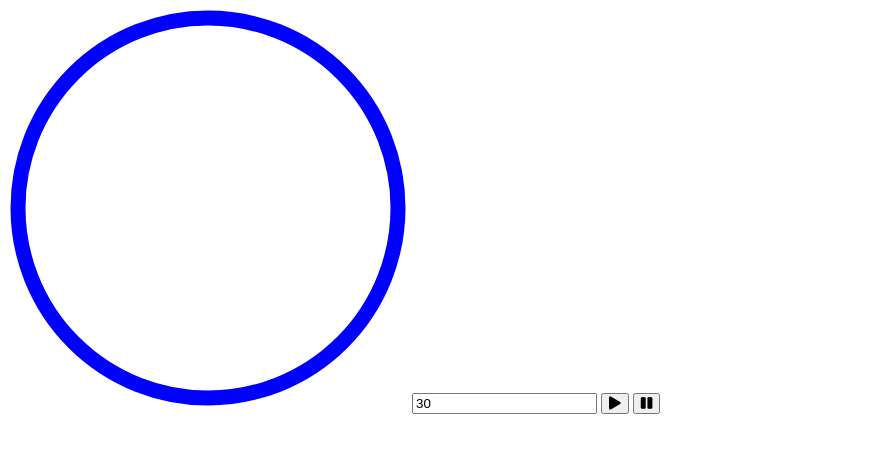
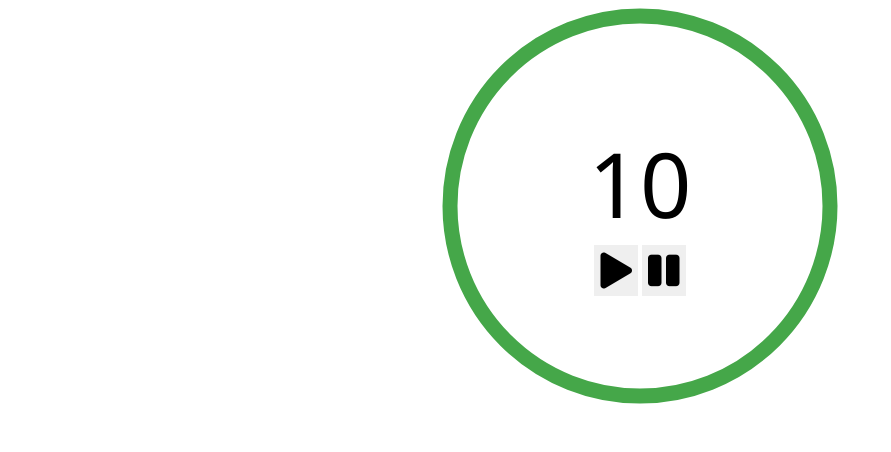
Before and after one commit to benjaminsinaiko/new-modern-js-projects, a plain HTML site: page timer/index.html in a window 1280 px wide. Shown: the whole page, without its empty margins (0-891 px from the left). Drawn offline with Linux system fonts and the light colour scheme.

Commit message:
Add styling to timer and animation

```diff
--- a/timer/index.html
+++ b/timer/index.html
@@ -4,6 +4,7 @@
     <meta charset="UTF-8" />
     <meta name="viewport" content="width=device-width, initial-scale=1.0" />
     <meta http-equiv="X-UA-Compatible" content="ie=edge" />
+    <link rel="stylesheet" href="style.css" />
     <link
       rel="stylesheet"
       href="https://cdnjs.cloudflare.com/ajax/libs/font-awesome/5.11.2/css/all.min.css"
@@ -12,20 +13,29 @@
   </head>
 
   <body>
-    <svg height="400" width="400">
-      <circle
-        r="190"
-        cx="200"
-        cy="200"
-        transform="rotate(-90 200 200)"
-        fill="transparent"
-        stroke="blue"
-        stroke-width="15"
-      ></circle>
-    </svg>
-    <input id="duration" value="30" type="text" />
-    <button id="start"><i class="fas fa-play"></i></button>
-    <button id="pause"><i class="fas fa-pause"></i></button>
+    <div class="root">
+      <div class="timer">
+        <div class="controls">
+          <input id="duration" value="10" />
+          <div>
+            <button id="start"><i class="fas fa-play"></i></button>
+            <button id="pause"><i class="fas fa-pause"></i></button>
+          </div>
+        </div>
+        <svg class="dial">
+          <circle
+            fill="transparent"
+            stroke="#45a749"
+            stroke-width="15"
+            r="190"
+            cx="0"
+            cy="200"
+            transform="rotate(-90 100 100)"
+          />
+        </svg>
+      </div>
+    </div>
+
     <script src="timer.js"></script>
     <script src="index.js"></script>
   </body>
--- /dev/null
+++ b/timer/style.css
@@ -0,0 +1,59 @@
+* {
+  font: inherit;
+}
+
+body {
+  font-family: 'Segoe UI', Roboto, Oxygen, Ubuntu, Cantarell, 'Fira Sans', 'Droid Sans',
+    'Helvetica Neue', Helvetica, Arial, sans-serif;
+}
+
+.root {
+  height: 50vh;
+  display: flex;
+  justify-content: center;
+  align-items: center;
+}
+
+.timer {
+  position: relative;
+  display: inline-block;
+}
+
+.timer input {
+  display: block;
+  border: none;
+  width: 240px;
+  font-size: 90px;
+  text-align: center;
+}
+
+.timer button {
+  border: none;
+  font-size: 36px;
+  cursor: pointer;
+}
+
+.timer button:focus {
+  outline: none;
+}
+
+.timer input:focus {
+  outline: none;
+}
+
+.controls {
+  position: absolute;
+  top: 0;
+  left: 0;
+  right: 0;
+  bottom: 0;
+  display: flex;
+  justify-content: center;
+  align-items: center;
+  flex-direction: column;
+}
+
+.dial {
+  height: 400px;
+  width: 400px;
+}
```
